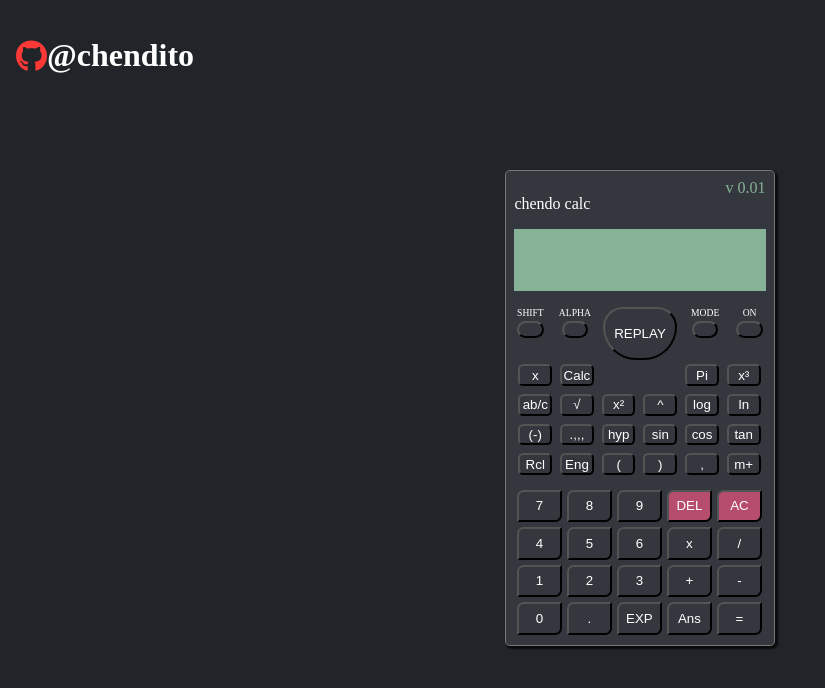
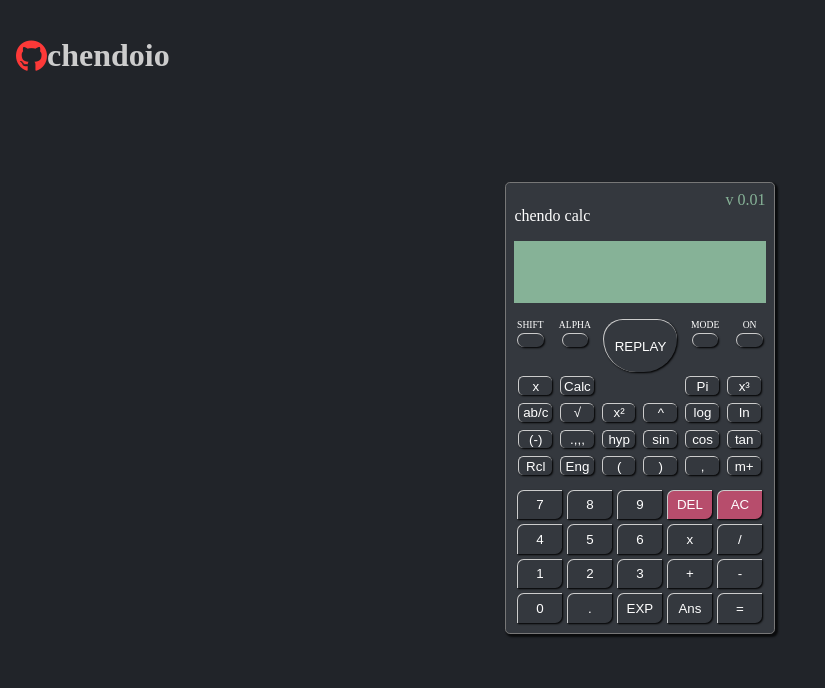
Before and after one commit to soychendo/chendocalc, a plain HTML site: page calculator.html in a window 1280 px wide. Shown: the whole page, without its empty margins (0-825 px from the left). Drawn offline with Linux system fonts and the light colour scheme.

```diff
--- a/calculator.html
+++ b/calculator.html
@@ -22,7 +22,7 @@
 </head>
 <body>
     <main class="container-all">
-        <h1><i class="fab fa-github"></i> @chendito</h1>
+        <h1><i class="fab fa-github"></i> <a href="https://chendo.io" target="_blank">chendoio</a></h1>
         <div class="back-op">
             <div class="field-name"><!-- calculator name -->
                 <p>chendo calc</p>
--- a/css/style.css
+++ b/css/style.css
@@ -43,6 +43,10 @@
   i.fa-github {
     font-size: 1em;
     color: var(--git-chendo);
+  }
+  h1 a {
+    text-decoration: none;
+    color: #ccc;
   }
   /*<-------->*/
   /*turn on off*/
@@ -127,7 +131,15 @@
   }
   button {
     background-color: var(--cont-color);
+    border-top: 1px solid #ccc;
+    border-left: 1px solid #ccc;
+    border-right: none;
+    border-bottom: none;
+    box-shadow: 1px 1px 2px #000;
     color: var(--white)
+  }
+  button:active {
+    background-color: #212429;
   }
   button.btn {
     width: 2em;
```
